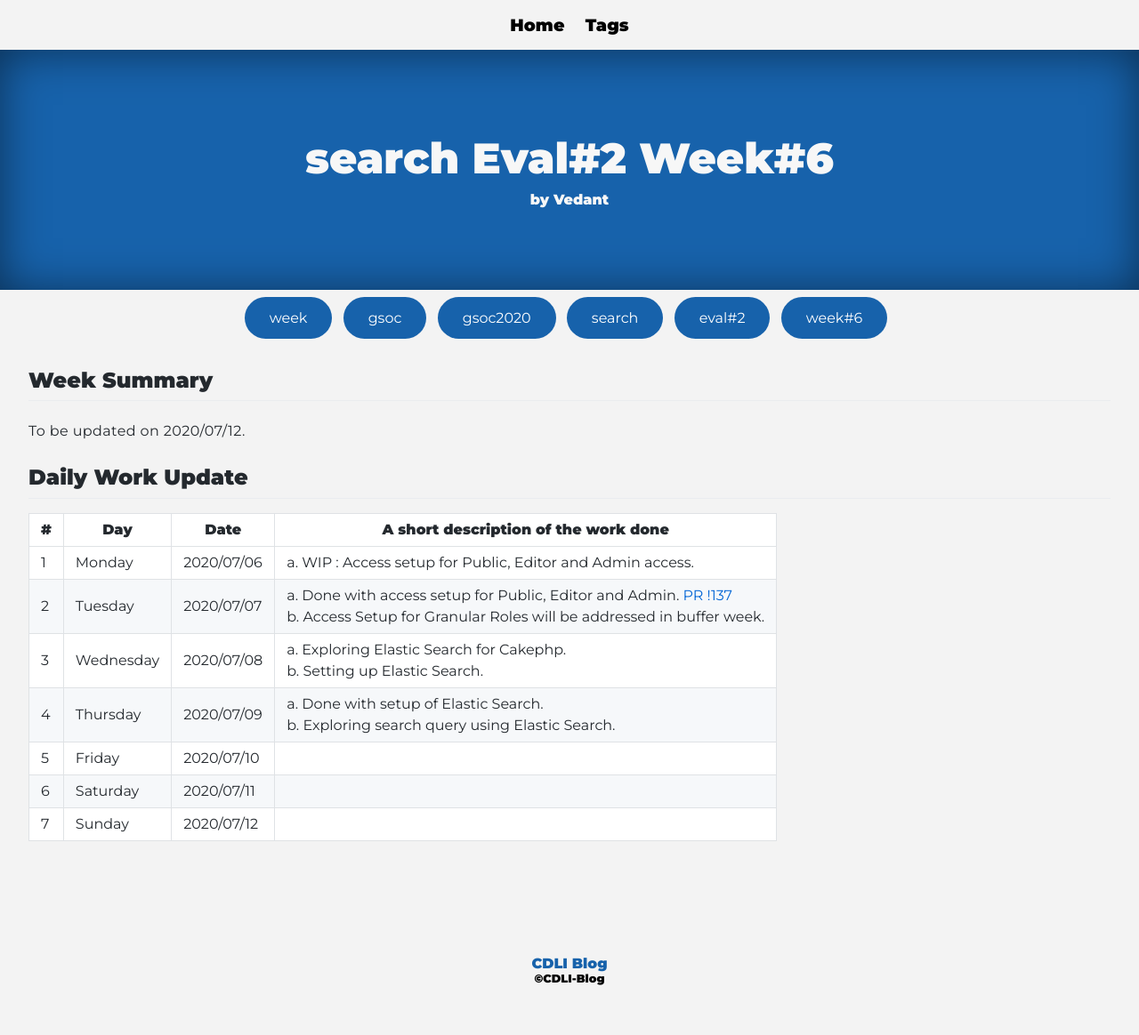
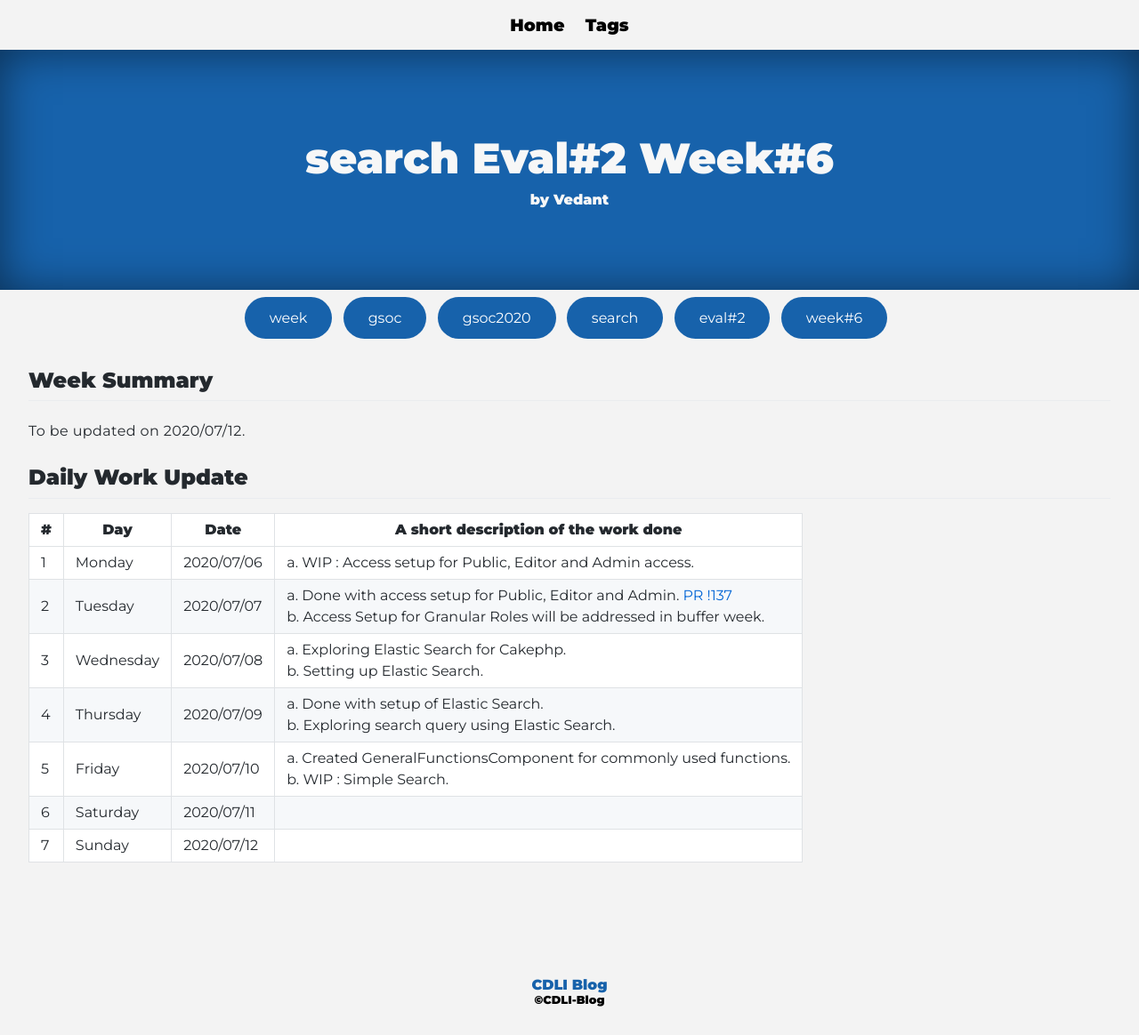
Before and after one commit to cdli-gh/blog, a Jekyll site: the page built from _blog/gsoc20/search/posts/07_week6.md, in a window 1280 px wide. Shown: the whole page at 89% size. Built offline with Jekyll 4.4.1, drawn with Linux system fonts in a browser that asks for light colours; Markdown is read by kramdown in place of the engine named in the settings; before the commit the page ends 1140 px from its top, so only the background shows below that.

Commit message:
Search : DailyUpdates 6:5

```diff
--- a/_blog/gsoc20/search/posts/07_week6.md
+++ b/_blog/gsoc20/search/posts/07_week6.md
@@ -17,6 +17,6 @@ To be updated on 2020/07/12.
 |2   	| Tuesday  	|   2020/07/07	|  a. Done with access setup for Public, Editor and Admin. [PR !137](https://gitlab.com/cdli/framework/-/merge_requests/137) <br> b. Access Setup for Granular Roles will be addressed in buffer week. 	|
 |3   	| Wednesday  	|  2020/07/08 	|  a. Exploring Elastic Search for Cakephp. <br> b. Setting up Elastic Search. |
 |4   	| Thursday  	|   2020/07/09	|  a. Done with setup of Elastic Search. <br> b. Exploring search query using Elastic Search.	|
-|5   	| Friday  	|   2020/07/10	|   	|
+|5   	| Friday  	|   2020/07/10	|   a. Created GeneralFunctionsComponent for commonly used functions. <br> b. WIP : Simple Search. 	|
 |6   	| Saturday  	|   2020/07/11	|   	|
 |7   	| Sunday  	|   2020/07/12	|   	|
```
